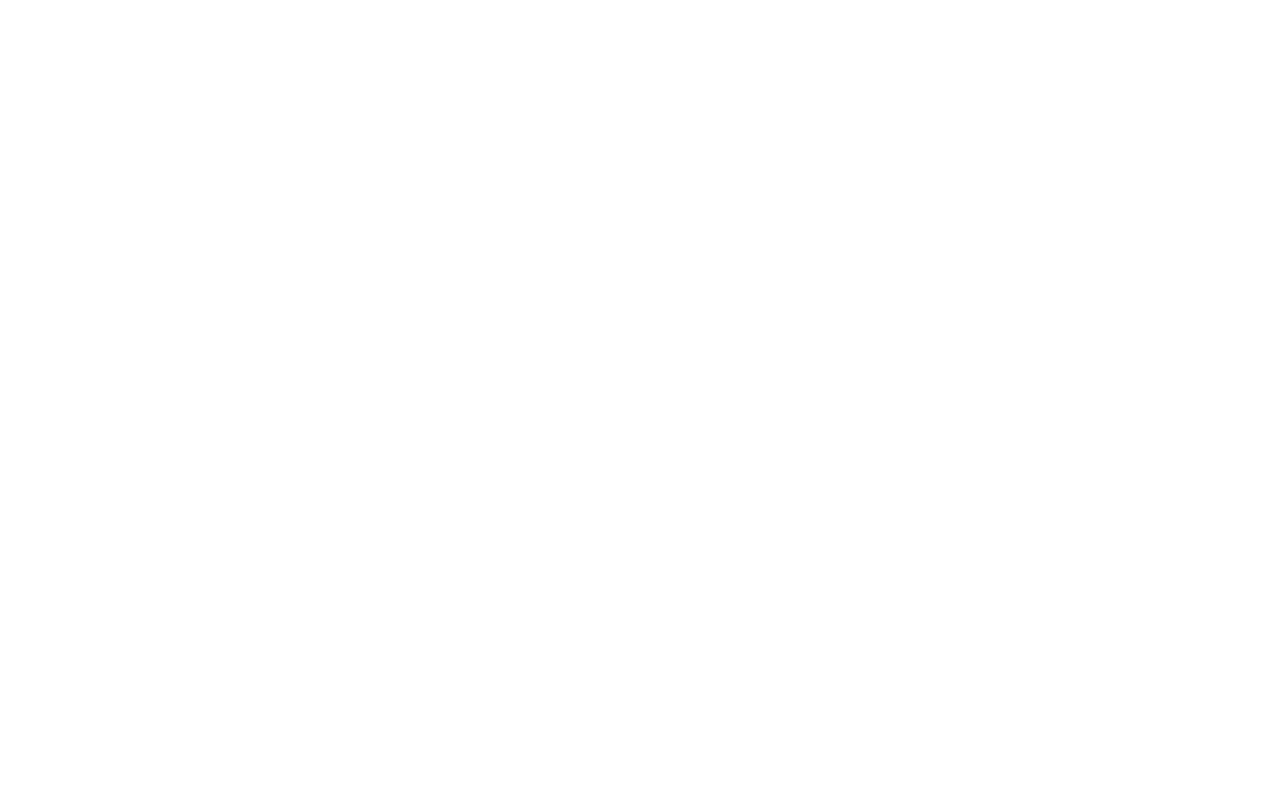
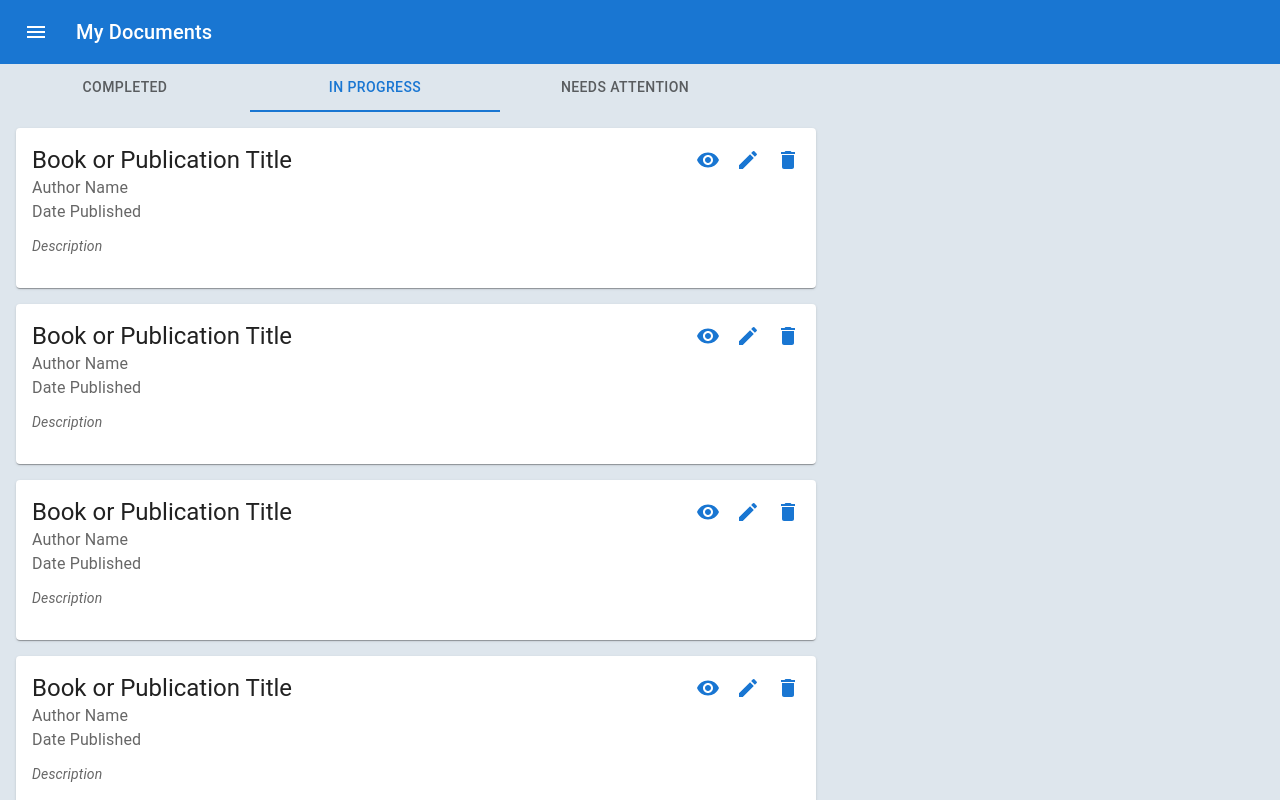
Before and after one commit to shadowshak/Digital-Imprimatur-mirror, a React (Create React App) app: page /publisher/home in a window 1280 px wide. Before the commit this address had no page. Built offline with nearby package versions, Linux system fonts and the light colour scheme.

Commit message:
Make different routes for reviewer and publisher for home and document, and make some differences between each

```diff
--- a/src/App.js
+++ b/src/App.js
@@ -10,9 +10,17 @@
     <Router>
       <CssBaseline />
       <Routes>
-        <Route path="/" element={<Home />} />
+        <Route path="/reviewer/home" element={<Home role={"reviewer"} />} />
+        <Route path="/publisher/home" element={<Home role={"publisher"} />} />
         <Route path="/login" element={<Login />} />
-        <Route path="/document" element={<Document />} />
+        <Route
+          path="reviewer/document"
+          element={<Document role={"reviewer"} />}
+        />
+        <Route
+          path="publisher/document"
+          element={<Document role={"piublisher"} />}
+        />
       </Routes>
     </Router>
   );
--- a/src/scenes/home/Index.js
+++ b/src/scenes/home/Index.js
@@ -19,8 +19,8 @@
 import EditIcon from "@mui/icons-material/Edit";
 import DeleteIcon from "@mui/icons-material/Delete";
 
-function Home() {
-  const [value, setValue] = React.useState(0);
+function Home({ role }) {
+  const [value, setValue] = React.useState(1);
 
   const handleChange = (event, newValue) => {
     setValue(newValue);
@@ -28,6 +28,7 @@
 
   return (
     <>
+      {console.log(role)}
       <AppBar position="static">
         <Toolbar>
           <IconButton
@@ -52,7 +53,10 @@
         >
           <Tab label="Completed" sx={{ width: "250px" }} />
           <Tab label="In Progress" sx={{ width: "250px" }} />
-          <Tab label="Todo" sx={{ width: "250px" }} />
+          <Tab
+            label={role === "publisher" ? "Needs Attention" : "Todo"}
+            sx={{ width: "250px" }}
+          />
         </Tabs>
         <Box height="86vh" sx={{ overflow: "auto" }}>
           <List>
@@ -67,9 +71,11 @@
                       <IconButton aria-label="Edit">
                         <EditIcon sx={{ color: "#1976d2" }} />
                       </IconButton>
+                      {role === "publisher" && (
                         <IconButton aria-label="Delete">
                           <DeleteIcon sx={{ color: "#1976d2" }} />
                         </IconButton>
+                      )}
                     </>
                   }
                   title="Book or Publication Title"
@@ -103,9 +109,11 @@
                       <IconButton aria-label="Edit">
                         <EditIcon sx={{ color: "#1976d2" }} />
                       </IconButton>
+                      {role === "publisher" && (
                         <IconButton aria-label="Delete">
                           <DeleteIcon sx={{ color: "#1976d2" }} />
                         </IconButton>
+                      )}
                     </>
                   }
                   title="Book or Publication Title"
@@ -139,9 +147,11 @@
                       <IconButton aria-label="Edit">
                         <EditIcon sx={{ color: "#1976d2" }} />
                       </IconButton>
+                      {role === "publisher" && (
                         <IconButton aria-label="Delete">
                           <DeleteIcon sx={{ color: "#1976d2" }} />
                         </IconButton>
+                      )}
                     </>
                   }
                   title="Book or Publication Title"
@@ -175,9 +185,11 @@
                       <IconButton aria-label="Edit">
                         <EditIcon sx={{ color: "#1976d2" }} />
                       </IconButton>
+                      {role === "publisher" && (
                         <IconButton aria-label="Delete">
                           <DeleteIcon sx={{ color: "#1976d2" }} />
                         </IconButton>
+                      )}
                     </>
                   }
                   title="Book or Publication Title"
@@ -211,9 +223,11 @@
                       <IconButton aria-label="Edit">
                         <EditIcon sx={{ color: "#1976d2" }} />
                       </IconButton>
+                      {role === "publisher" && (
                         <IconButton aria-label="Delete">
                           <DeleteIcon sx={{ color: "#1976d2" }} />
                         </IconButton>
+                      )}
                     </>
                   }
                   title="Book or Publication Title"
```
Lines whose indentation alone changed are shown as unchanged.
